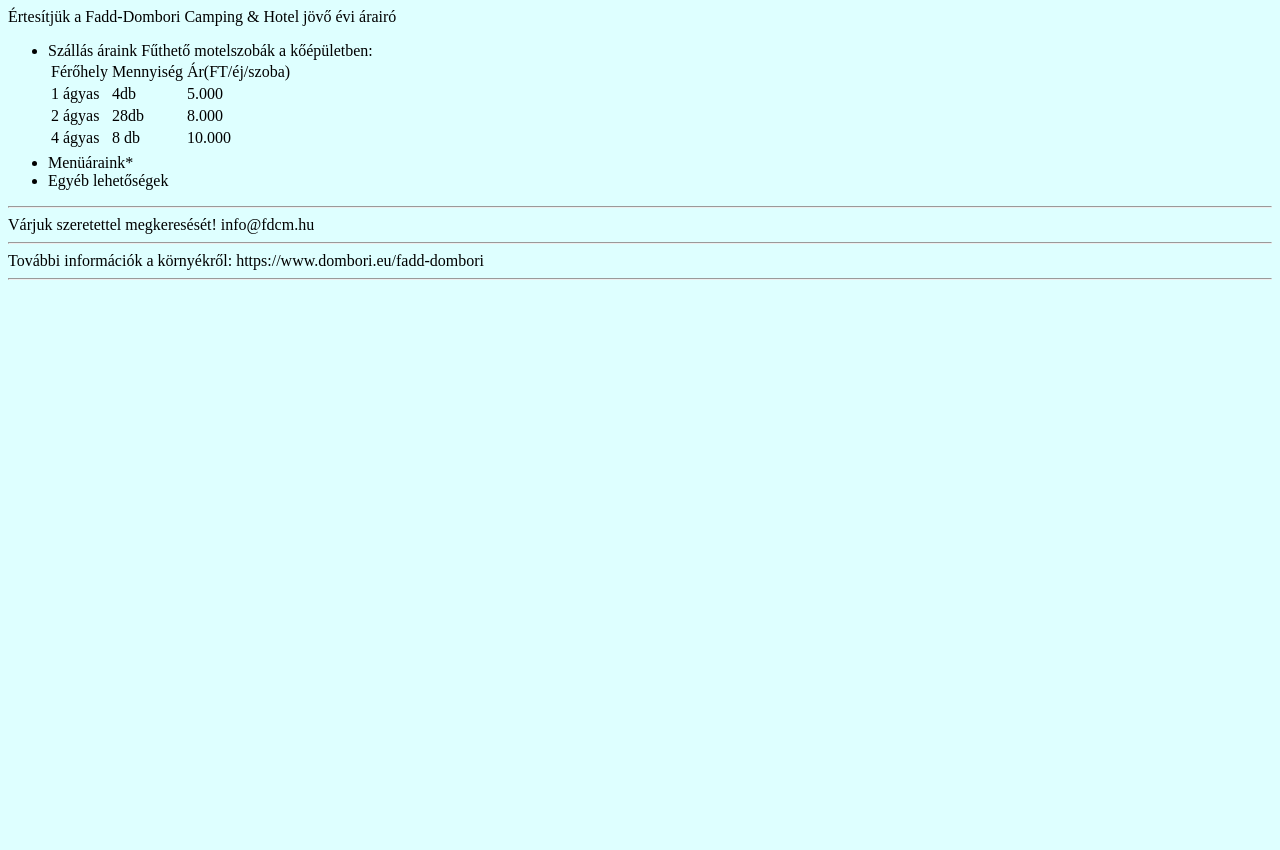
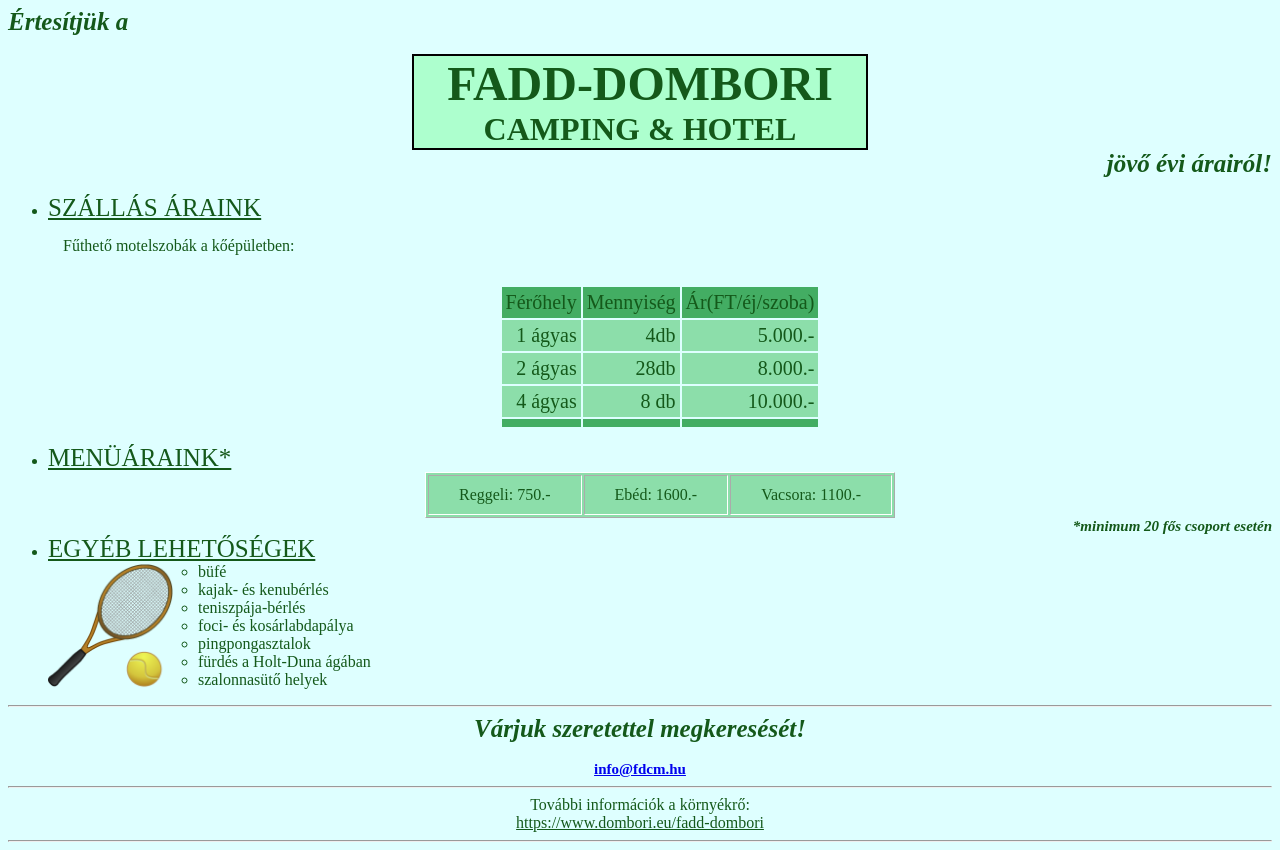
Before and after one commit to adolfaron/fadd_dombori, a plain HTML site: page index.html in a window 1280 px wide. Before the commit the page ends 800 px from the top, so only its background shows below. Drawn offline with Linux system fonts and the light colour scheme.

Commit message:
Add files via upload

```diff
--- a/index.html
+++ b/index.html
@@ -3,14 +3,21 @@
 <head>
     <meta charset="UTF-8">
     <meta name="viewport" content="width=device-width, initial-scale=1.0">
-    <title>Fadd dombori</title><link rel="stylesheet" href="style.css">
+    <title>Fadd dombori</title>
+    <link rel="stylesheet" href="style.css">
 </head>
 <body>
-    Értesítjük a Fadd-Dombori Camping & Hotel jövő évi árairó
+    <div id="a">Értesítjük a</div>
+    <br>
+    <div id="container">
+        <div id="Fadd">Fadd-Dombori</div>
+        <div id="Camping">Camping & Hotel</div>
+    </div>
+    <div id="a">jövő évi árairól!</div>
     <ul>
-        <li>Szállás áraink
-            Fűthető motelszobák a kőépületben:
-            <table>
+        <li><div id="opc">Szállás áraink</div>
+            <div id="fűth">Fűthető motelszobák a kőépületben:</div>
+            <table id="ár">
                 <tr>
                     <td>Férőhely</td>
                     <td>Mennyiség</td>
@@ -19,17 +26,17 @@
                 <tr>
                     <td>1 ágyas</td>
                     <td>4db</td>
-                    <td>5.000</td>
+                    <td>5.000.-</td>
                 </tr>
                 <tr>
                     <td>2 ágyas</td>
                     <td>28db</td>
-                    <td>8.000</td>
+                    <td>8.000.-</td>
                 </tr>
                 <tr>
                     <td>4 ágyas</td>
                     <td>8 db</td>
-                    <td>10.000</td>
+                    <td>10.000.-</td>
                 </tr>
                 <tr>
                     <td></td>
@@ -38,16 +45,36 @@
                 </tr>
             </table>
         </li>
-        <li>Menüáraink*</li>
-        <li>Egyéb lehetőségek</li>
+        <li> <div id="opc">Menüáraink*</div>
+            <table border="1" id="étk">
+                <tr>
+                    <td>Reggeli: 750.-</td>
+                    <td>Ebéd: 1600.-</td>
+                    <td>Vacsora: 1100.-</td>
+                </tr>
+            </table>
+            <div id="min20">*minimum 20 fős csoport esetén</div>
+        </li>
+        <li> <div id="opc">Egyéb lehetőségek</div>
+            <img src="teniszuto.png" alt="Teniszütő">
+            <ul>
+                <li>büfé</li>
+                <li>kajak- és kenubérlés</li>
+                <li>teniszpája-bérlés</li>
+                <li>foci- és kosárlabdapálya</li>
+                <li>pingpongasztalok</li>
+                <li>fürdés a Holt-Duna ágában</li>
+                <li>szalonnasütő helyek</li>
+            </ul>
+        </li>
     </ul>
 
     <hr>
-    Várjuk szeretettel megkeresését!
-    info@fdcm.hu
+    <div id="b">Várjuk szeretettel megkeresését!</div><br>
+    <div id="b1"><a href="#">info@fdcm.hu</a></div>
     <hr>
-    További információk a környékről:
-    https://www.dombori.eu/fadd-dombori
+    <div id="c">További információk a környékrő: <br>
+    <a href="https://www.dombori.eu/fadd-dombori">https://www.dombori.eu/fadd-dombori</a></div>
 
     <hr>
 
--- a/style.css
+++ b/style.css
@@ -3,9 +3,112 @@
     --bg-color2: #adffce;
     --bg-color3: #43ad63;
     --bg-color4: #8cdeaa;
-    --text-color: #14591a;
-    --text-color: #808482;
+    --text-color1: #14591a;
+    --text-color2: #808482;
 }
 body{
     background-color: var(--bg-color1);
+    color: var(--text-color1);
 }
+#container{
+    border: 2px solid black;
+    background-color: var(--bg-color2);
+    text-align: center;
+    margin-left: 32%;
+    margin-right: 32%;
+
+}
+#Fadd{
+    font-size: 48px;
+    font-weight: bold;
+    color: var(--text-color1);
+    text-transform: uppercase;
+}
+#Camping{
+    font-size: 32px;
+    font-weight: bold;
+    color: var(--text-color1);
+    text-transform: uppercase;
+}
+#a{
+    color: var(--text-color1);
+    font-weight: bold;
+    font-style: italic;
+    font-size: 25px;
+}
+#a:nth-child(4){
+    text-align: right;
+}
+#ár{
+    padding: 15px;
+    margin: auto;
+    color: var(--text-color1);
+    font-size: 20px;
+}
+#ár tr:nth-child(1){
+    background-color: var(--bg-color3);
+}
+#ár tr{
+    background-color: var(--bg-color4);
+}
+#ár tr:nth-child(5){
+    background-color: var(--bg-color3);
+    margin: 20px;
+}
+
+#ár tr td{
+    text-align: right;
+    padding: 4px;
+}
+#opc{
+    text-transform: uppercase;
+    color: var(--text-color1);
+    text-decoration: underline;
+    font-size: 25px;
+}
+#fűth{
+    color: var(--text-color1);
+    padding: 15px;
+}
+#min20{
+    font-size: 15px;
+    color: var(--text-color1);
+    font-weight: bold;
+    font-style: italic;
+    text-align: right;
+}
+#étk{
+    background-color: var(--bg-color4);
+    border-color: white;
+    margin: auto;
+}
+#étk tr td{
+    padding: 10px;
+    padding-inline: 30px;
+}
+ul li ul{
+    padding-left: 150px;
+}
+img{
+    float: left;
+    width: 125px;
+}
+#b{
+    color: var(--text-color1);
+    font-weight: bold;
+    font-style: italic;
+    font-size: 25px;
+    text-align: center;
+}
+#b1{
+    color: var(--text-color1);
+    font-weight: bold;
+    font-size: 15px;
+    text-align: center;
+}
+#c{
+   text-align: center;
+}
+#c a{
+    color:  var(--text-color1);
+}
```
Also changed, not shown: teniszuto.png (added).
